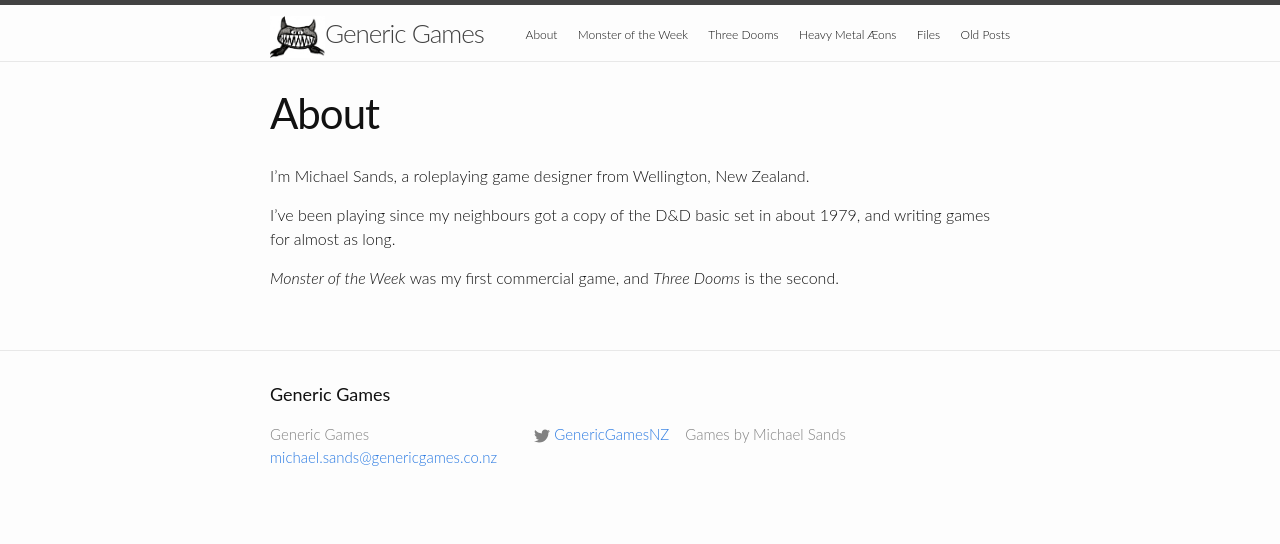
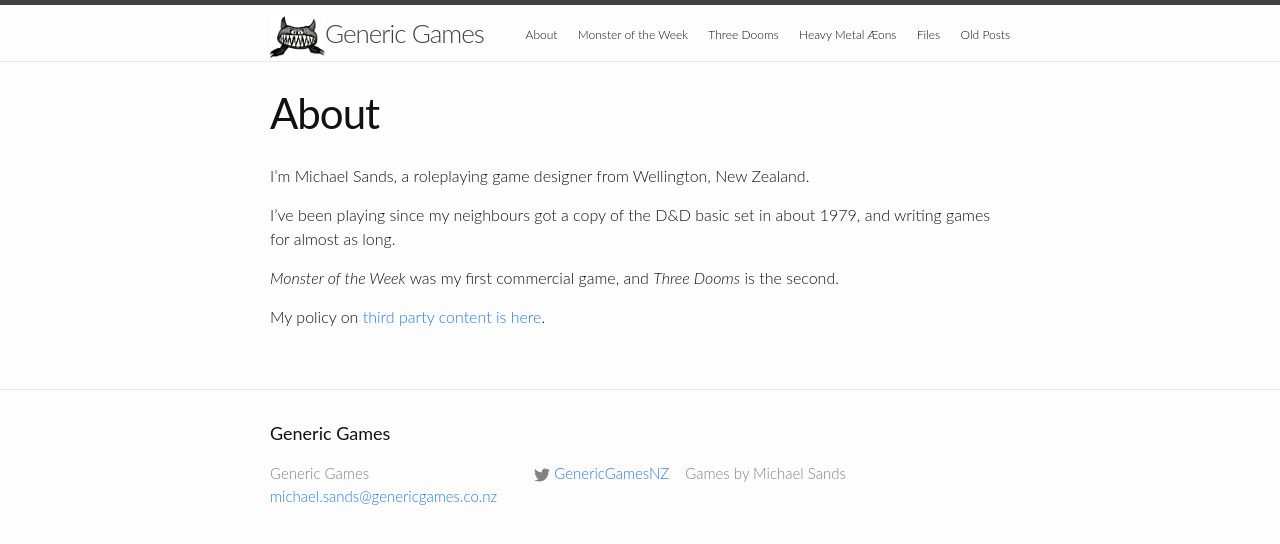
Before and after one commit to michael-sands/generic_games_site, a Jekyll site: the page built from about.md, in a window 1280 px wide. Shown: the top 544 px of the page. Built offline with Jekyll 4.4.1, drawn with Linux system fonts in a browser that asks for light colours.

Commit message:
add a more permanent link to find the new policy

```diff
--- a/about.md
+++ b/about.md
@@ -8,3 +8,5 @@
 I've been playing since my neighbours got a copy of the D&D basic set in about 1979, and writing games for almost as long.
 
 *Monster of the Week* was my first commercial game, and *Three Dooms* is the second.
+
+My policy on [third party content is here](/third_party_policy).
```
